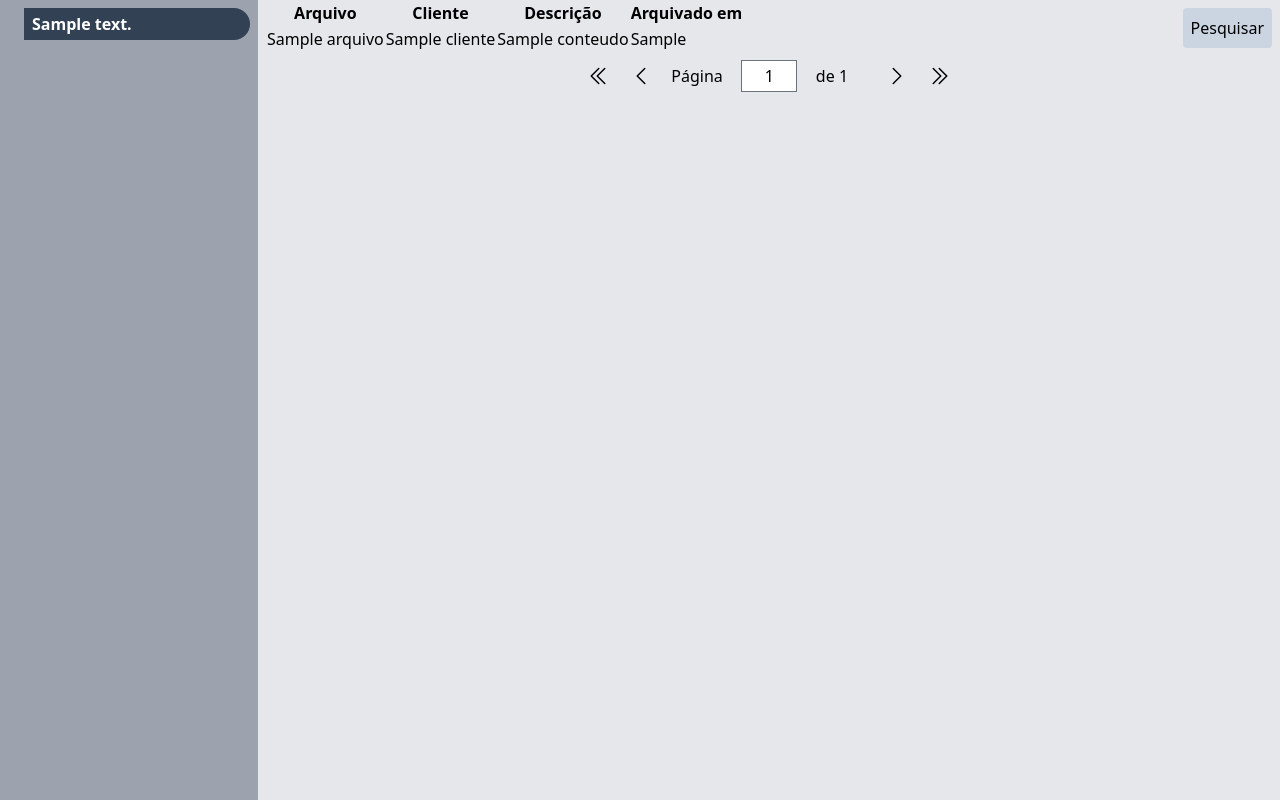
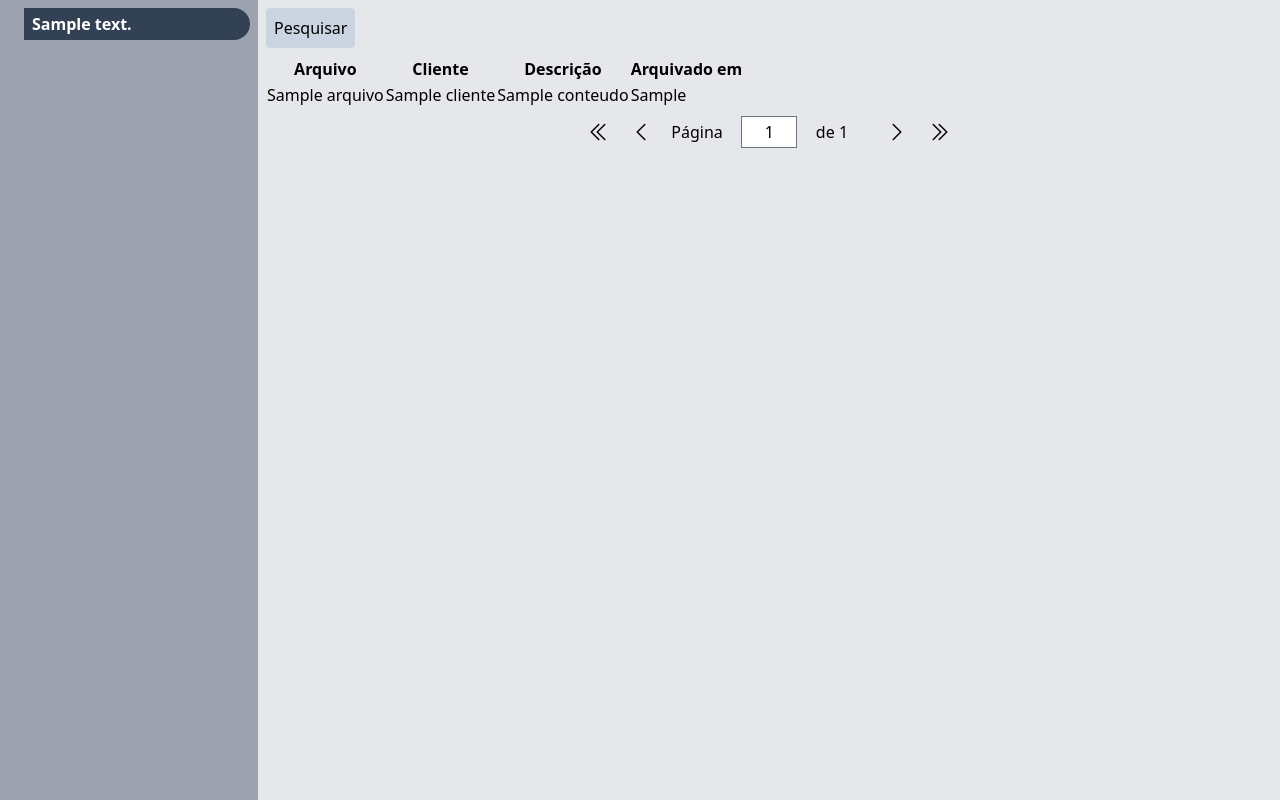
Before and after one commit to augustomonoo/arquivo, a Django app: template arquivo/templates/arquivo/main/consulta.html in a window 1280 px wide. Run offline with Django 3.2, Linux system fonts and the light colour scheme; the template is opened without the code that fills it: most values are stand-ins (such as "Sample title", 1, 10 or a date in 2020); style sheets or scripts are compiled from the project's sources; some libraries are stand-ins or nearby versions.

Commit message:
Removido float-right

```diff
--- a/arquivo/templates/arquivo/components/button.html
+++ b/arquivo/templates/arquivo/components/button.html
@@ -1,4 +1,4 @@
 <button {% if type %}type="{{ type }}"{% endif %}
-        class="rounded bg-slate-300 hover:bg-slate-400 hover:text-white p-2 my-2 float-right">
+        class="rounded bg-slate-300 hover:bg-slate-400 hover:text-white p-2 my-2">
     {{ text }}
 </button>
```
